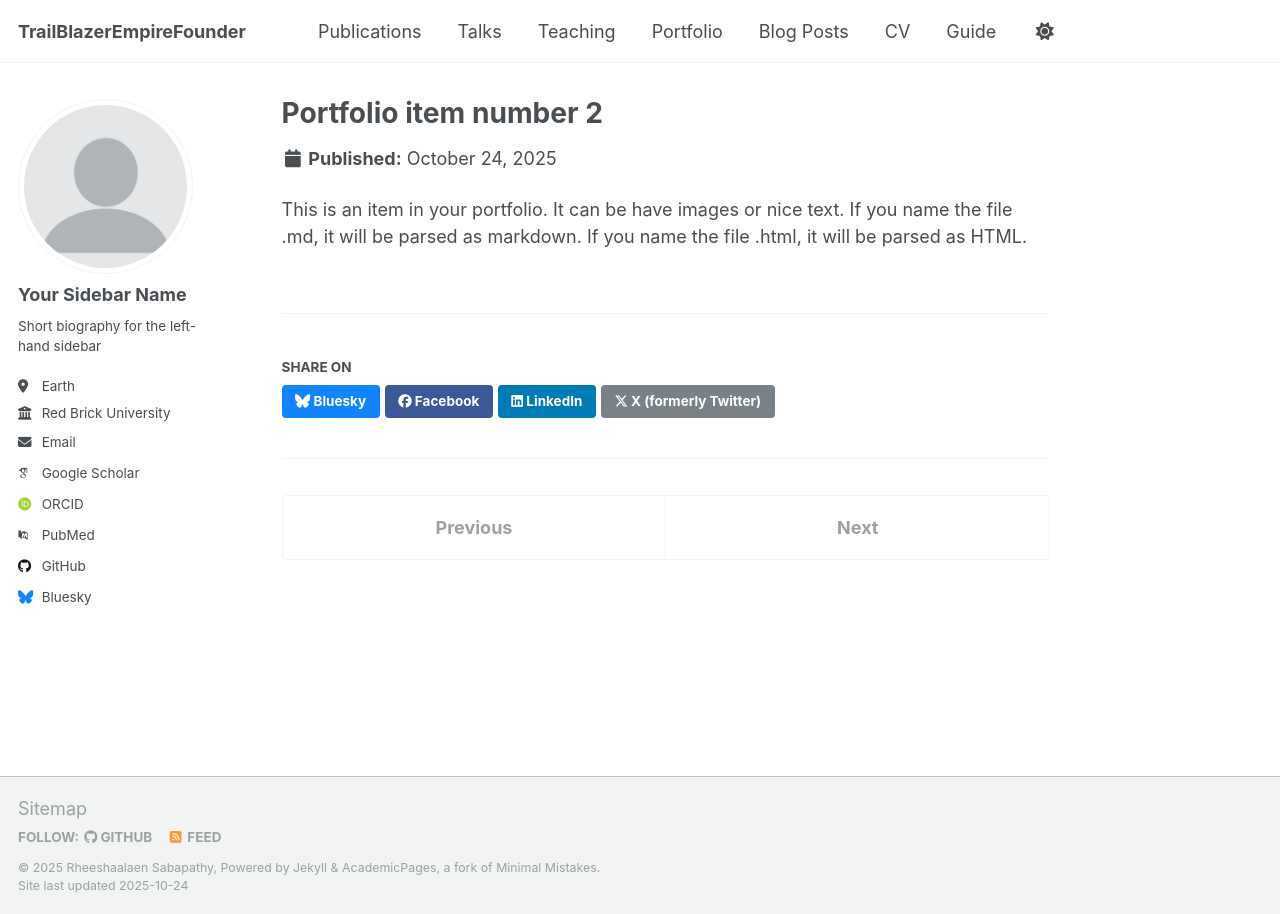
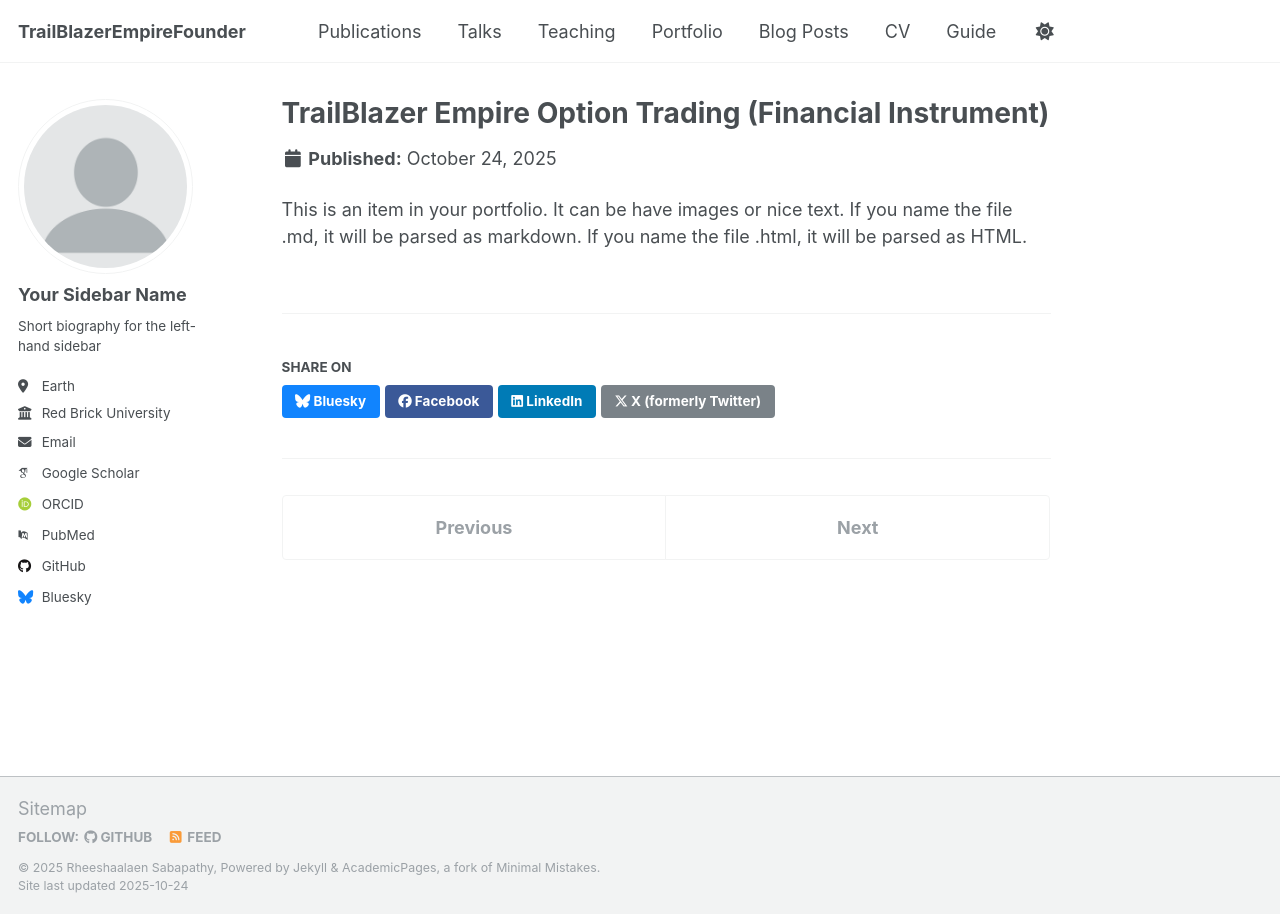
Before and after one commit to TrailBlaZerEmpire/TrailBlazerEmpireFounder, a Jekyll site: the page built from _portfolio/portfolio-2.html, in a window 1280 px wide. Built offline with Jekyll 4.4.1, drawn with Linux system fonts in a browser that asks for light colours; some web fonts are replaced; a script that is not in the unit is left out.

Commit message:
Update portfolio-2.html

```diff
--- a/_portfolio/portfolio-2.html
+++ b/_portfolio/portfolio-2.html
@@ -1,5 +1,5 @@
 ---
-title: "Portfolio item number 2"
+title: "TrailBlazer Empire Option Trading (Financial Instrument)"
 excerpt: "Short description of portfolio item number 2 <br/><img src='/images/500x300.png'>"
 collection: portfolio
 ---
```
